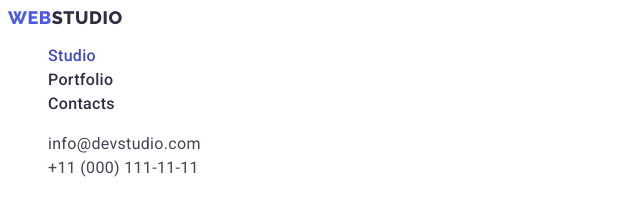
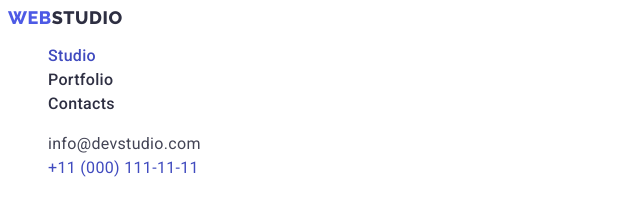
Before and after one commit to andrenaP/goit-markup-hw-02, a plain HTML site: page index.html in a window 1280 px wide. In both pictures the pointer is over the link "+11 (000) 111-11-11". Shown: the top 224 px of the page, 0-640 px from the left. Drawn offline with Linux system fonts and the light colour scheme.

Commit message:
modified:   css/styles.css

```diff
--- a/css/styles.css
+++ b/css/styles.css
@@ -112,7 +112,10 @@ letter-spacing: 0.02em;
 color: var(--SLATE);
 }
 
-
+.header-address-tel-link:hover,
+.header-address-tel-link:focus{
+    color: var(--active-color);
+}
 .main {
 }
 .hero {
```
